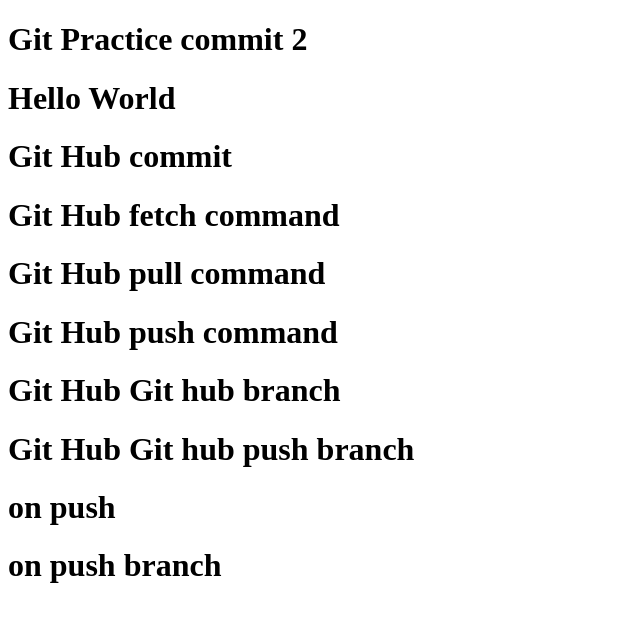
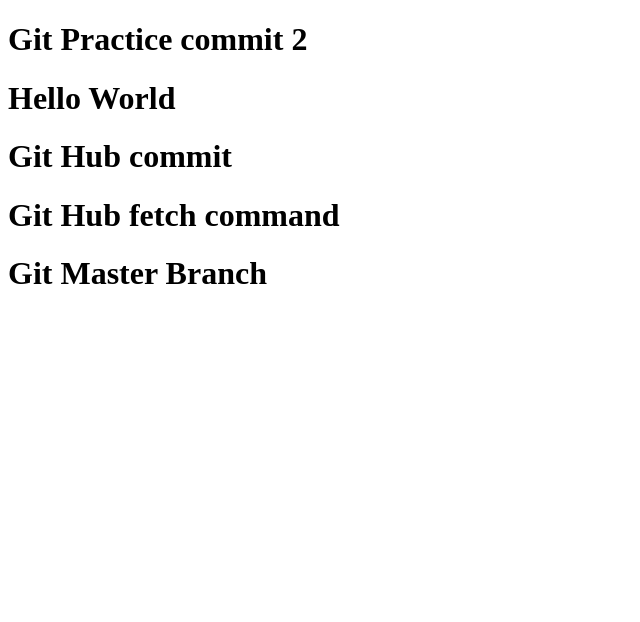
Before and after one commit to AnshulMate/learn-git-webhost.io, a plain HTML site: page index.html in a window 1280 px wide. Shown: the whole page, without its empty margins (0-640 px from the left). Drawn offline with Linux system fonts and the light colour scheme.

Commit message:
master branch heading

```diff
--- a/index.html
+++ b/index.html
@@ -12,12 +12,8 @@
     <h1>Hello World</h1>
    <h1>Git Hub commit</h1>
     <h1>Git Hub fetch command</h1>
-    <h1>Git Hub pull command</h1>
-    <h1>Git Hub push command</h1>
-    <h1>Git Hub Git hub branch</h1>
-    <h1>Git Hub Git hub push branch</h1>
-    <h1>on push</h1>
-    <h1>on push branch</h1>
+    <h1>Git Master Branch</h1>
+
 
 </body>
 </html>
```
